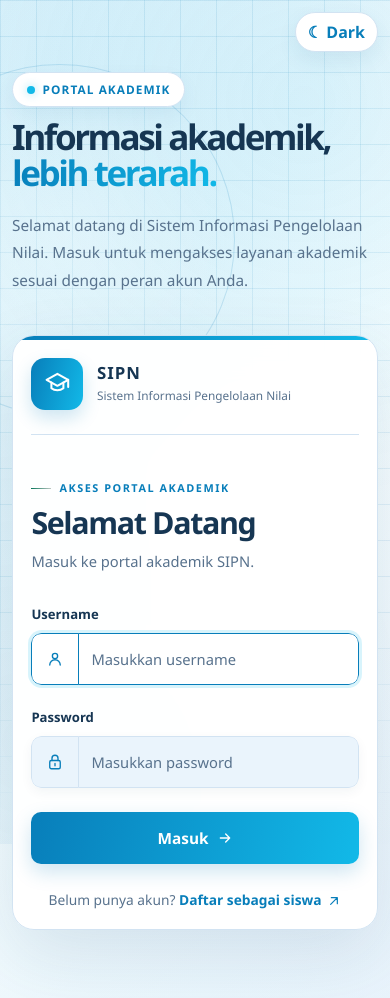
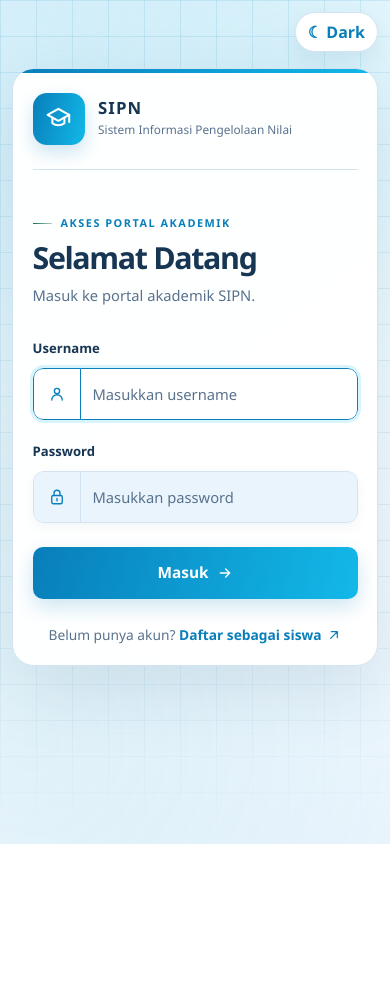
Before and after one commit to Rakaael/Project_Besar_SIPN_Mochamad_Raka_Maulana, a PHP site: page /Login.php in a window 390 px wide. After the commit the page ends 844 px from the top, so only its background shows below. Run offline with PHP 8.4, Linux system fonts and the light colour scheme.

Commit message:
update project responsif2

```diff
--- a/SIPN/Footer.php
+++ b/SIPN/Footer.php
@@ -15,7 +15,7 @@ document.addEventListener('DOMContentLoaded', function () {
         }
         themeToggle.setAttribute('aria-pressed', String(isDark));
         themeToggle.setAttribute('aria-label', isDark ? 'Aktifkan tema terang' : 'Aktifkan tema gelap');
-        themeToggle.querySelector('.sipn-theme-icon').textContent = isDark ? '☀' : '☾';
+        themeToggle.querySelector('.sipn-theme-icon').textContent = isDark ? '\u2600' : '\u263E';
         themeToggle.querySelector('.sipn-theme-label').textContent = isDark ? 'Light' : 'Dark';
     }
 
--- a/SIPN/Login.php
+++ b/SIPN/Login.php
@@ -355,10 +355,10 @@ $loggedOut = ($_GET['logout'] ?? '') === '1';
 
     </style>
     <link rel="stylesheet" href="assets/css/academic-theme.css?v=6">
-    <link rel="stylesheet" href="assets/css/responsive.css?v=1">
+    <link rel="stylesheet" href="assets/css/responsive.css?v=2">
 </head>
 <body>
-<button class="login-theme-toggle" type="button" data-login-theme-toggle aria-label="Aktifkan tema gelap">☾ Dark</button>
+<button class="login-theme-toggle" type="button" data-login-theme-toggle aria-label="Aktifkan tema gelap">&#x263E; Dark</button>
 <main class="container login-shell d-flex align-items-center justify-content-center py-5">
     <div class="login-layout">
     <section class="login-intro" aria-label="Tentang SIPN">
@@ -426,7 +426,7 @@ $loggedOut = ($_GET['logout'] ?? '') === '1';
         var root = document.documentElement;
         function update() {
             var dark = root.getAttribute('data-theme') === 'dark';
-            button.textContent = dark ? '☀ Light' : '☾ Dark';
+            button.textContent = dark ? '\u2600 Light' : '\u263E Dark';
             button.setAttribute('aria-label', dark ? 'Aktifkan tema terang' : 'Aktifkan tema gelap');
         }
         update();
--- a/SIPN/assets/css/responsive.css
+++ b/SIPN/assets/css/responsive.css
@@ -509,3 +509,33 @@ canvas {
         margin: .1rem;
     }
 }
+
+@media (max-width: 767.98px) {
+    .login-shell {
+        align-items: flex-start !important;
+        justify-content: flex-start !important;
+        padding-top: 4.25rem !important;
+        padding-bottom: 1.5rem !important;
+    }
+
+    .login-layout {
+        width: min(100%, 30rem);
+        grid-template-columns: minmax(0, 1fr);
+        align-items: start;
+        gap: 0;
+    }
+
+    .login-intro {
+        display: none;
+    }
+
+    .login-card {
+        width: 100%;
+        max-width: none;
+        justify-self: stretch;
+    }
+
+    .login-card .card-body {
+        padding: clamp(1.15rem, 5vw, 1.75rem) !important;
+    }
+}
```
Also changed, not shown: SIPN/Dashboard.php (+11 -11 lines), SIPN/Navbar.php (+5 -5 lines), SIPN/assets/css/navbar.css (line endings or trailing spaces).
